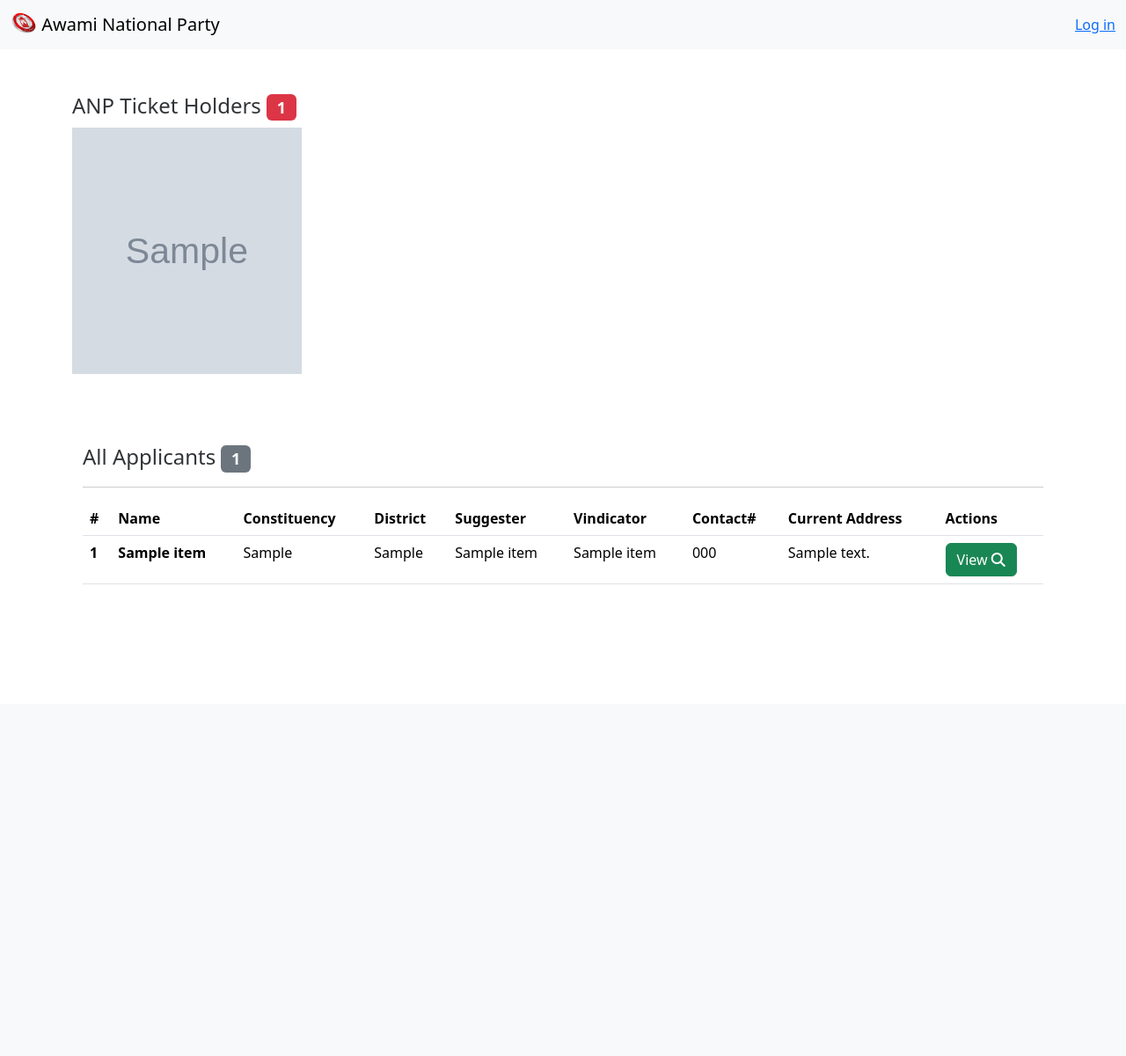
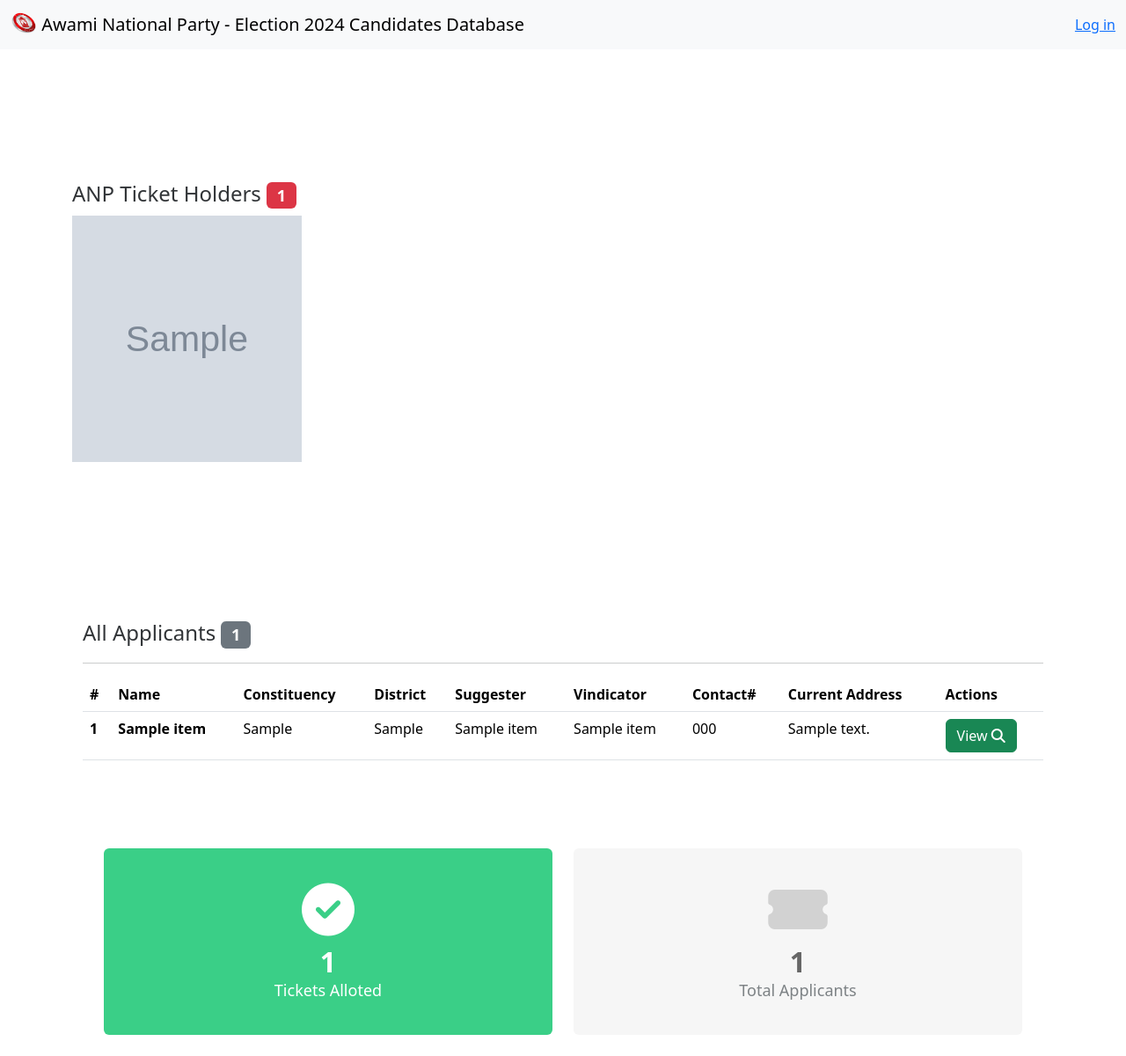
Before and after one commit to haseebjanhamraz/anp_candidates, a Node server app: page / in a window 1280 px wide. Shown: the whole page at 88% size. Before the commit the page ends 664 px from the top, so only its background shows below. Run offline with Node 20, Linux system fonts and the light colour scheme; tables that the repository leaves empty hold one stand-in row (values such as "Sample post"); grey boxes marked "Sample" are stand-in pictures; some libraries are stand-ins or nearby versions.

Commit message:
Made and added a component for displaying data counter.

```diff
--- a/public/styles.css
+++ b/public/styles.css
@@ -107,3 +107,49 @@ input[type="radio"] {
     rotate: -20deg;
     width: 200px;
 }
+
+
+/* Counter CSS  */
+
+.container{
+    margin-top:100px;
+}
+
+.counter-box {
+	display: block;
+	background: #f6f6f6;
+	padding: 40px 20px 37px;
+	text-align: center
+}
+
+.counter-box p {
+	margin: 5px 0 0;
+	padding: 0;
+	color: #909090;
+	font-size: 18px;
+	font-weight: 500
+}
+
+.counter-box i {
+	font-size: 60px;
+	margin: 0 0 15px;
+	color: #d2d2d2
+}
+
+.counter {
+	display: block;
+	font-size: 32px;
+	font-weight: 700;
+	color: #666;
+	line-height: 28px
+}
+
+.counter-box.colored {
+      background: #3acf87;
+}
+
+.counter-box.colored p,
+.counter-box.colored i,
+.counter-box.colored .counter {
+	color: #fff
+}
--- /dev/null
+++ b/views/components/counter.ejs
@@ -0,0 +1,43 @@
+<div class="container">
+    <div class="row">
+
+	<div class="four col">
+		<div class="counter-box colored rounded">
+            <i class="fas fa-check-circle"></i>
+            <span class="counter"><%= ticketHolder.length %></span>
+            <p>Tickets Alloted</p>
+		</div>
+	</div>
+	<div class="four col">
+        <div class="counter-box rounded">
+            <i class="fas fa-ticket-alt"></i>
+            <span class="counter"><%= items.length %></span>
+            <p>Total Applicants</p>
+		</div>
+	</div>
+  </div>
+</div>
+<script>
+
+
+
+$(document).ready(function() {
+
+$('.counter').each(function () {
+$(this).prop('Counter',0).animate({
+Counter: $(this).text()
+}, {
+duration: 4000,
+easing: 'swing',
+step: function (now) {
+    $(this).text(Math.ceil(now));
+}
+});
+});
+
+});
+
+
+
+
+</script>
--- a/views/index.ejs
+++ b/views/index.ejs
@@ -1,6 +1,6 @@
 <%- include('partials/header') %>
   <section class="team-grid">
-    <div class="container">
+    <div class="container m-6">
       <div class="row people">
         <% if (ticketHolder.length> 0) { %>
           <h4>ANP Ticket Holders <span class="badge bg-danger"> <%= ticketHolder.length %> </span></h4>
@@ -61,7 +61,9 @@
               <% } %>
           </tbody>
         </table>
-        <p></p>
+        <div class="container mb-4">
+          <%- include('components/counter') %>
+        </div>
       </div>
     </div>
   </section>
--- a/views/partials/navbar.ejs
+++ b/views/partials/navbar.ejs
@@ -2,7 +2,7 @@
     <div class="container-fluid">
       <a class="navbar-brand" href="/">
       <img src="/images/logo.png" alt="Logo" width="30" height="24" class="d-inline-block align-text-top">
-        Awami National Party
+        Awami National Party - Election 2024 Candidates Database
       </a>
       <% if (user) { %>
         <a href="/add" class="navbar-item">
```
Also changed, not shown: views/edit.ejs (line endings or trailing spaces).
